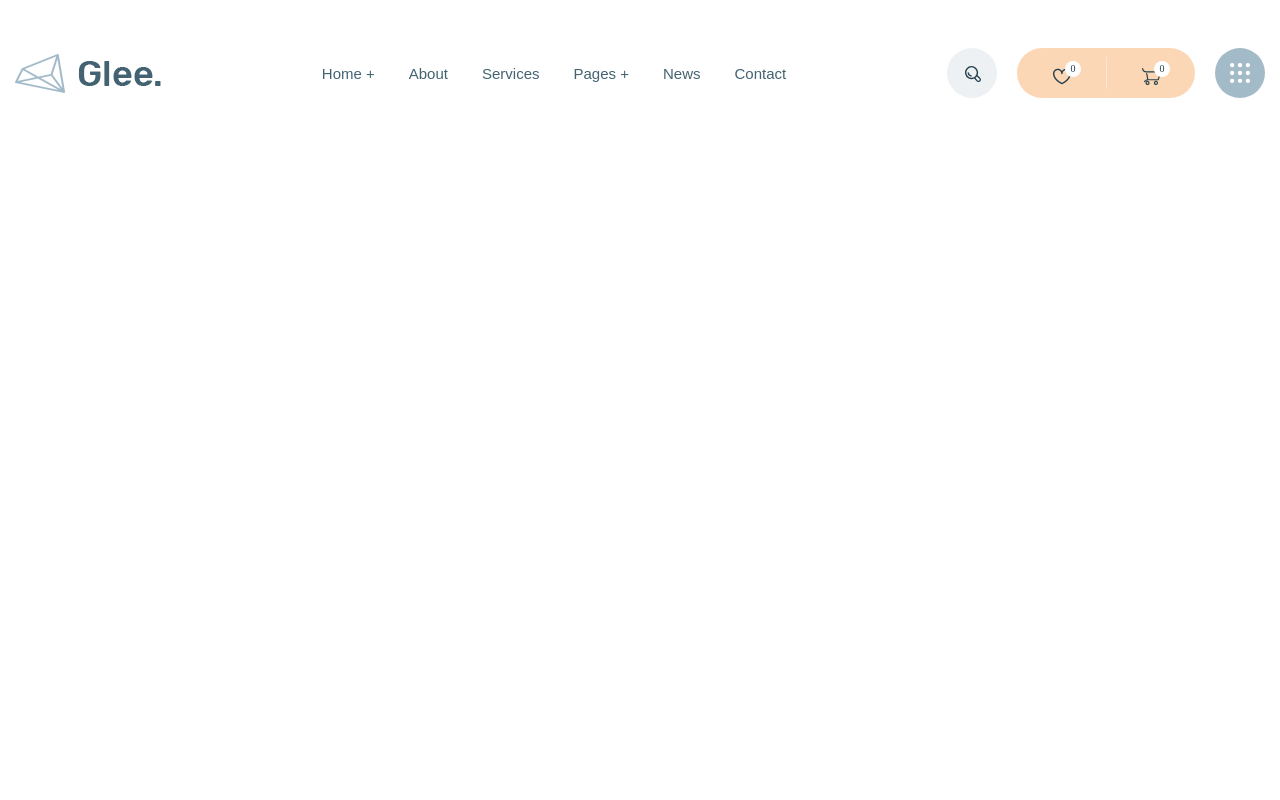
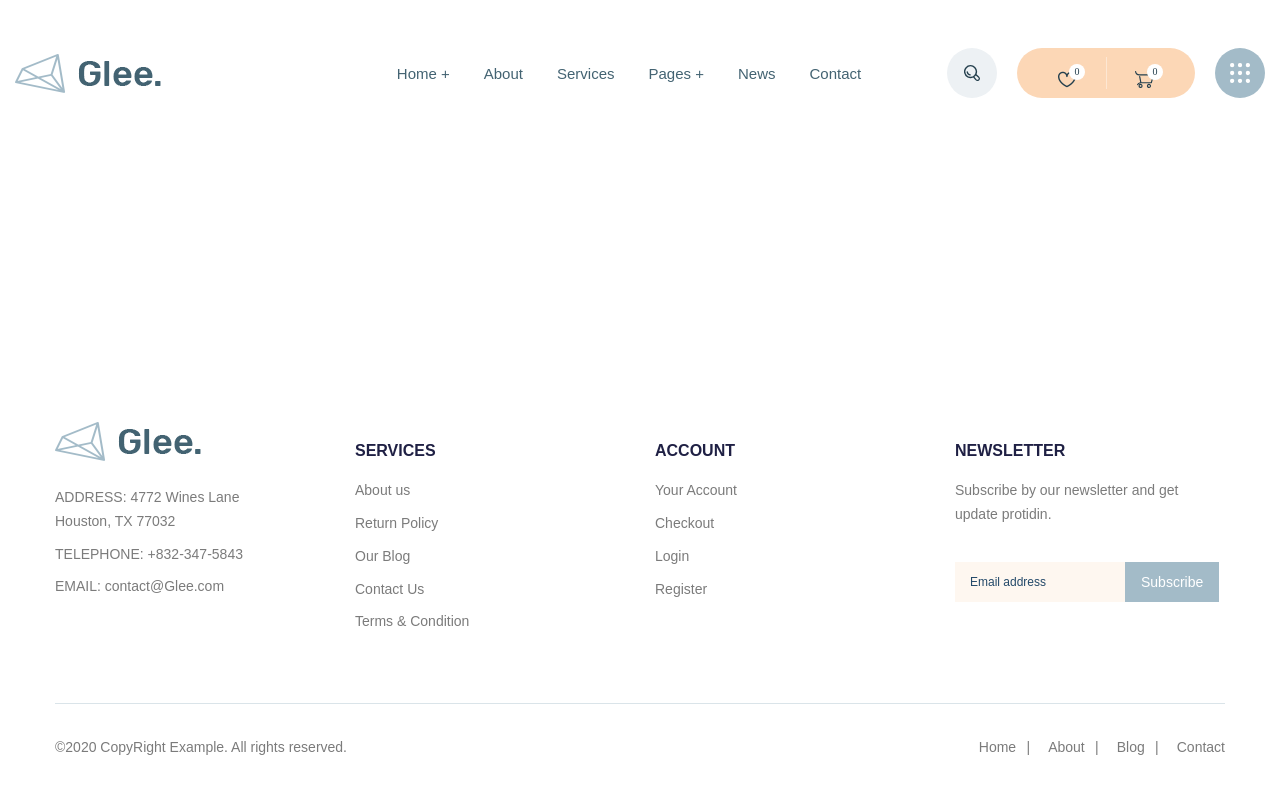
Before and after one commit to rehmbelfor/glee, a website: page app/index.html in a window 1280 px wide. Drawn offline with nearby package versions, Linux system fonts and the light colour scheme; files that its build step writes are made by us from their sources; files whose address does not match are found by name.

Commit message:
added footer, fix header

```diff
--- a/app/index.html
+++ b/app/index.html
@@ -1,11 +1,12 @@
 <!DOCTYPE html>
-<html lang="ru">
+<html lang="en">
 
 <head>
   <meta charset="UTF-8">
   <meta http-equiv="X-UA-Compatible" content="IE=edge">
   <meta name="viewport" content="width=device-width, initial-scale=1.0">
-  <title> Glee Интернет-магазин | Главная страница </title>
+  <title> Glee | Main Page </title>
+  <link rel="stylesheet" href="css/slick.css">
   <link rel="stylesheet" href="css/style.min.css">
 </head>
 
@@ -37,13 +38,13 @@
         </li>
       </ul>
       <div class="user-nav">
-        <a href="" class="user-nav__link user-nav__link--search"></a>
+        <a class="user-nav__link user-nav__link--search" href="#"></a>
         <div class="user-nav__box">
           <a class="user-nav__link user-nav__link--fav" href="#">
-            <span class="user-nav__num">0</span>
+            <span class="user-nav__num user-nav__num--fav">0</span>
           </a>
           <a class="user-nav__link user-nav__link--cart" href="#">
-            <span class="user-nav__num">0</span>
+            <span class="user-nav__num user-nav__num--cart">0</span>
           </a>
         </div>
         <button class="user-nav__btn" type="button"></button>
@@ -51,6 +52,116 @@
     </nav>
   </header>
 
+  <main class="main">
+
+  </main>
+
+  <footer class="footer">
+    <div class="container">
+      <div class="footer__top">
+        <div class="footer__contact ">
+          <a class="footer__logo logo" href="#">
+            <img class="logo__img" src="images/logo.png" alt="Логотип Glee">
+          </a>
+          <ul class="footer__list">
+            <li class="footer__item">
+              <a class="footer__link" href="#">
+                <span class="footer__address">Address:</span>
+                4772 Wines Lane
+                Houston, TX 77032
+              </a>
+            </li>
+            <li class="footer__item">
+              <a class="footert__link" href="tel:+8323475843">
+                <span class="footer__phone">Telephone:</span>
+                 +832-347-5843
+              </a>
+            </li>
+            <li class="footer__item">
+              <a class="footer__link" href="mailto:contact@Glee.com">
+                <span class="footer__mail">Email:</span>
+                 contact@Glee.com
+              </a>
+            </li>
+          </ul>
+        </div>
+        <div class="footer__nav">
+          <h4 class="footer__title">Services</h4>
+          <ul class="footer__list">
+            <li class="footer__item">
+              <a class="footer__link" href="#">About us</a>
+            </li>
+            <li class="footer__item">
+              <a class="footer__link" href="#">Return Policy</a>
+            </li>
+            <li class="footer__item">
+              <a class="footer__link" href="#">Our Blog</a>
+            </li>
+            <li class="footer__item">
+              <a class="footer__link" href="#">Contact Us</a>
+            </li>
+            <li class="footer__item">
+              <a class="footer__link" href="#">Terms & Condition</a>
+            </li>
+          </ul>
+        </div>
+
+        <div class="footer__nav">
+          <h4 class="footer__title">Account</h4>
+          <ul class="footer__list">
+            <li class="footer__item">
+              <a class="footer__link" href="#">Your Account</a>
+            </li>
+            <li class="footer__item">
+              <a class="footer__link" href="#">Checkout</a>
+            </li>
+            <li class="footer__item">
+              <a class="footer__link" href="#">Login</a>
+            </li>
+            <li class="footer__item">
+              <a class="footer__link" href="#">Register</a>
+            </li>
+          </ul>
+        </div>
+
+        <div class="footer__subscribe">
+          <h4 class="footer__title">Newsletter</h4>
+          <p class="footer__text">
+            Subscribe by our newsletter and get
+            update protidin.
+          </p>
+          <form class="footer__form" action="#">
+            <label class="footer__form-label">
+              <!-- <span class="sr-only">Enter email</span> -->
+              <input class="footer__form-input" name="mail" type="text" placeholder="Email address">
+            </label>
+            <button class="footer__form-btn" type="submit">Subscribe</button>
+          </form>
+        </div>
+      </div>
+      <div class="footer__bottom">
+        <div class="footer__copy">©2020 CopyRight Example. All rights reserved. </div>
+      <nav class="footer__menu">
+        <ul class="footer__menu-list">
+          <li class="footer__menu-item">
+            <a class="footer__menu-link" href="#">Home</a>
+          </li>
+          <li class="footer__menu-item">
+            <a class="footerm__menu-link" href="#">About</a>
+          </li>
+          <li class="footer__menu-item">
+            <a class="footer__menu-link" href="#">Blog</a>
+          </li>
+          <li class="footer__menu-item">
+            <a class="footer__menu-link" href="#">Contact</a>
+          </li>
+        </ul>
+      </nav>
+    </div>
+  </footer>
+
+  <script src="https://ajax.googleapis.com/ajax/libs/jquery/3.6.0/jquery.min.js"></script>
+  <script src="js/slick.min.js"></script>
   <script src="js/main.min.js"></script>
 </body>
 
--- a/app/js/main.js
+++ b/app/js/main.js
@@ -1,3 +1,4 @@
 $(function () {
 
+
 });
--- a/app/scss/_fonts.scss
+++ b/app/scss/_fonts.scss
@@ -1,5 +1,5 @@
 @font-face {
-  font-family: 'DMSans-Regular', sans-serif;
+  font-family: 'DMSans-Regular';
   font-weight: 400;
   font-style: normal;
   src: local('DMSans-Regular'),
@@ -9,7 +9,7 @@
 }
 
 @font-face {
-  font-family: 'DMSans-Medium', sans-serif;
+  font-family: 'DMSans-Medium';
   font-weight: 500;
   font-style: normal;
   src: local('DMSans-Medium'),
@@ -19,7 +19,7 @@
 }
 
 @font-face {
-  font-family: 'DMSans-Bold',sans-serif;
+  font-family: 'DMSans-Bold';
   font-weight: 700;
   font-style: normal;
   src: local('DMSans-Bold'),
@@ -29,7 +29,7 @@
 }
 
 @font-face {
-  font-family: 'Poppins-Bold', sans-serif;
+  font-family: 'Poppins-Bold';
   font-weight: 700;
   font-style: normal;
   src: local('Poppins-Bold'),
@@ -39,7 +39,7 @@
 }
 
 @font-face {
-  font-family: 'Rubik-Regular', sans-serif;
+  font-family: 'Rubik-Regular';
   font-weight: 400;
   font-style: normal;
   src: local('Rubik-Regular'),
@@ -49,7 +49,7 @@
 }
 
 @font-face {
-  font-family: 'Rubik-Medium', sans-serif;
+  font-family: 'Rubik-Medium';
   font-weight: 500;
   font-style: normal;
   src: local('Rubik-Medium'),
--- a/app/scss/_global.scss
+++ b/app/scss/_global.scss
@@ -1,6 +1,17 @@
+html,
+body{
+  height: 100%;
+}
 
 body{
+  display: flex;
+  flex-direction: column;
+  background-color: #fff;
   font-size: 16px;
+}
+
+.main{
+  flex-grow: 1;
 }
 
 .container{
--- a/app/scss/style.scss
+++ b/app/scss/style.scss
@@ -17,6 +17,7 @@
   width: 100%;
 
   &__list {
+    padding-left: 150px;
     display: flex;
     font-size: 15px;
     @extend %rubik-500;
@@ -48,8 +49,8 @@
     &::after {
       content: '';
       position: absolute;
-      top: 36%;
-      left: 36%;
+      top: 17px;
+      left: 17px;
       width: 16px;
       height: 16px;
       background-image: url(../images/icons/search.svg);
@@ -89,24 +90,25 @@
   &__link--cart::after {
     content: '';
     position: absolute;
+    top: 23px;
     width: 18px;
     height: 17px;
-    bottom: 13px;
-    left: 36px;
   }
-
+  &__link--fav::after{
+    left: 41px;
+  }
+  &__link--cart::after{
+    right: 42px;
+  }
   &__link--fav::after {
     background-image: url(../images/icons/fav.png);
   }
-
   &__link--cart::after {
     background-image: url(../images/icons/cart.svg);
   }
-
   &__num {
     position: absolute;
-    top: 13px;
-    left: 48px;
+    top: 16px;
     display: block;
     width: 16px;
     height: 16px;
@@ -118,7 +120,12 @@
     border-radius: 50%;
     z-index: 5;
   }
-
+  &__num--fav{
+    left: 52px;
+  }
+  &__num--cart{
+    right: 32px;
+  }
   &__btn {
     position: relative;
     width: 50px;
@@ -126,7 +133,6 @@
     border: none;
     border-radius: 50%;
     background-color: #a3bbc8;
-
     &::after {
       content: '';
       position: absolute;
@@ -139,9 +145,93 @@
   }
 }
 
+// ---------------footer---------------
 
-
-
+.footer{
+  @extend %rubik-400;
+  font-size: 14px;
+  line-height: 1.7;
+  color: #7b7b7b;
+  &__top{
+    padding: 80px 0 69px;
+    display: flex;
+    border-bottom: 1px solid #dae4e9;
+  }
+  &__contact,
+  &__nav{
+    max-width: 200px;
+    width: 100%;
+    margin-right: 100px;
+  }
+  &__logo{
+    display: block;
+    margin-bottom: 25px;
+  }
+  &__title{
+    margin-bottom: 15px;
+    padding-top: 15px;
+    @extend %dmsans-700;
+    font-size: 16px;
+    color: #1f2044;
+    text-transform: uppercase;
+  }
+  &__item:not(:last-child){
+    margin-bottom: 9px;
+  }
+  &__address,
+  &__phone,
+  &__mail{
+    text-transform: uppercase;
+  }
+  &__subscribe{
+    max-width: 270px;
+  }
+  &__text{
+    margin-bottom: 35px;
+  }
+  &__form{
+    display: flex;
+  }
+  &__form-label{
+    max-width: 170px;
+    width: 100%;
+  }
+  &__form-input{
+    width: 100%;
+    padding: 10px 15px 10px;
+    font-size: 12px;
+    background-color: #fef7f0;
+    border: none;
+  }
+  &__form-input::placeholder{
+    color: #234969;
+  }
+  &__form-btn{
+    padding: 0 16px;
+    font-size: 14px;
+    line-height: 1;
+    color: #fff;
+    background: #a3bbc8;
+    border: none;
+  }
+  &__bottom{
+    padding: 32px 0 40px;
+    display: flex;
+    justify-content: space-between;
+  }
+  &__menu-list{
+    display: flex;
+  }
+  &__menu-item:not(:last-child){
+    position: relative;
+    margin-right: 32px;
+  }
+  &__menu-item::after{
+    content: '|';
+    position: absolute;
+    right: -14px;
+  }
+}
 
 
 
```
